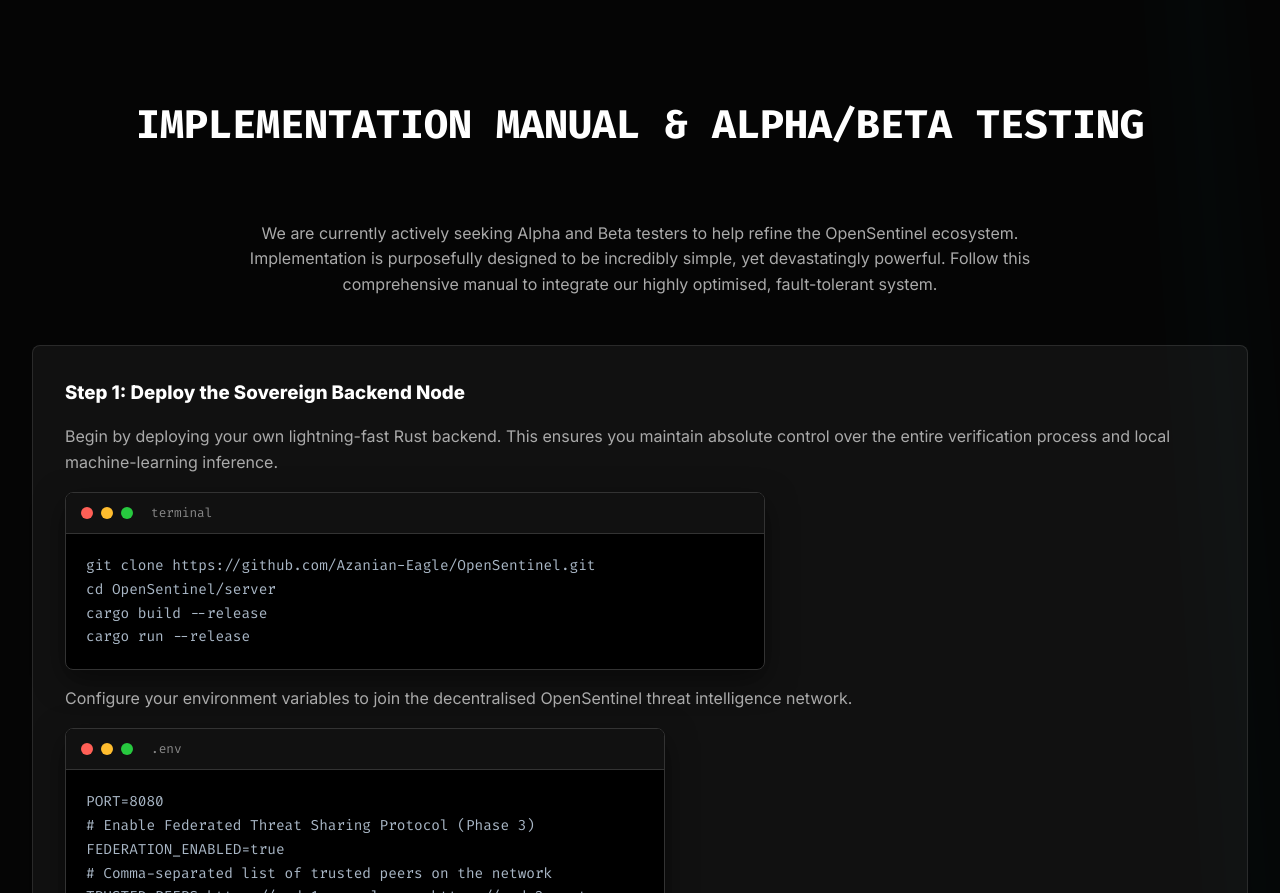
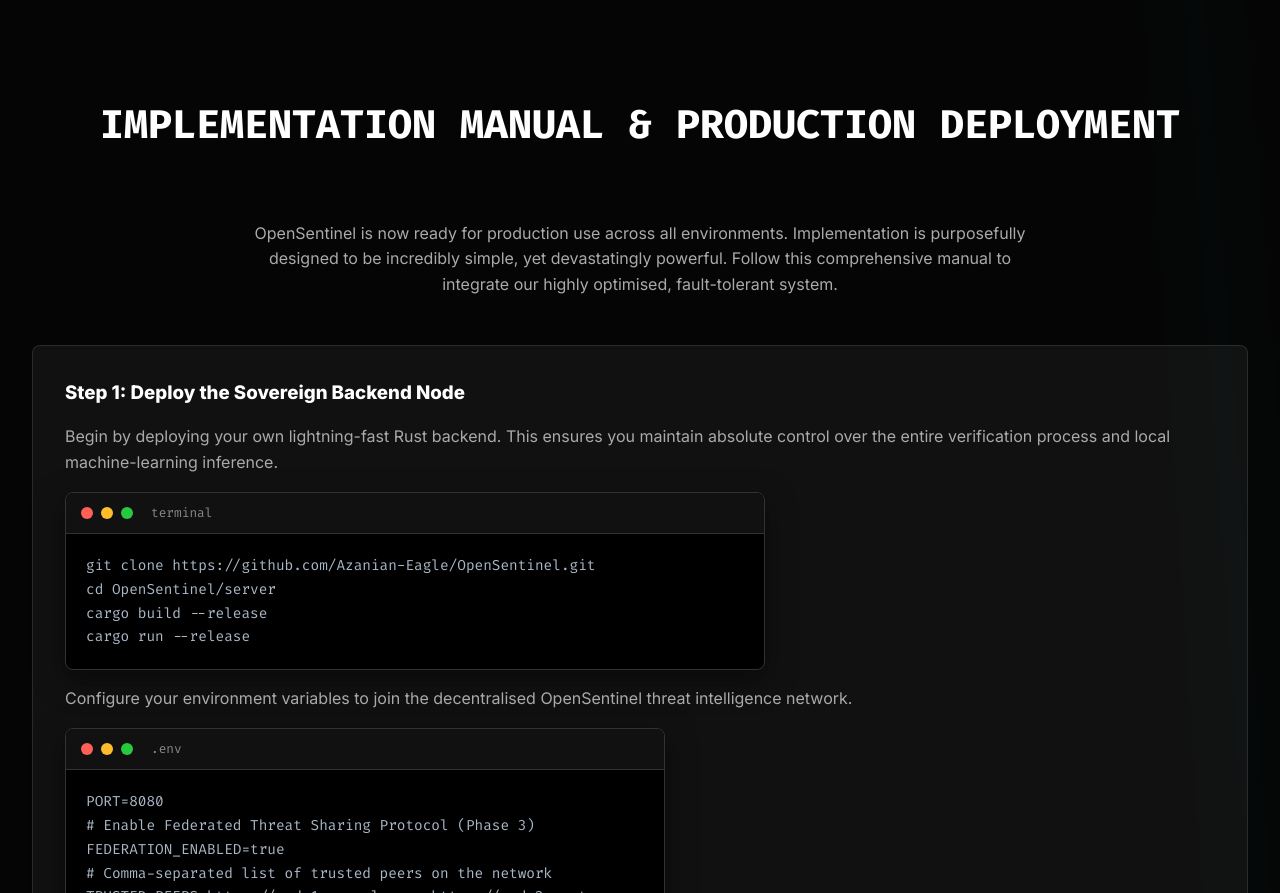
Before and after one commit to Azanian-Eagle/OpenSentinel, a website: page docs/index.html in a window 1280 px wide. Shown: the part 7732-8625 px from the top of the page. Drawn offline with Linux system fonts and the light colour scheme.

Commit message:
Update docs for production release and enforce South African English

```diff
--- a/docs/index.html
+++ b/docs/index.html
@@ -4,8 +4,8 @@
     <meta charset="UTF-8">
     <meta name="viewport" content="width=device-width, initial-scale=1.0">
     <title>OpenSentinel | Privacy-First Bot Protection by Azanian Eagle</title>
-    <meta name="description" content="OpenSentinel by Azanian Eagle: The free, open-source, non-invasive alternative to CAPTCHA. Protect your site with behavioural analysis, not puzzles. Privacy-first, POPIA compliant, and forged in Mzansi. No third-party AI training.">
-    <meta name="keywords" content="behavioural analysis, behavioural biometrics, bot protection, privacy-first, GDPR, POPIA compliance, Rust, Actix-web, OpenSentinel, Azanian Eagle, South Africa, open source, cybersecurity, investor ready, anti-bot, fraud prevention, React, Vue, Angular, framework agnostic">
+    <meta name="description" content="OpenSentinel by Azanian Eagle: The free, open-source, non-invasive alternative to CAPTCHA. Protect your site with behavioural analysis, not puzzles. Privacy-first, POPIA compliant, and forged in Mzansi. No third-party AI training. Now in 1.0 Production Release.">
+    <meta name="keywords" content="behavioural analysis, behavioural biometrics, bot protection, privacy-first, GDPR, POPIA compliance, Rust, Actix-web, OpenSentinel, Azanian Eagle, South Africa, open source, cybersecurity, investor ready, anti-bot, fraud prevention, React, Vue, Angular, framework agnostic, 1.0, production release, stable">
     <meta name="author" content="Azanian Eagle">
     <meta name="robots" content="index, follow">
     <link rel="canonical" href="https://azanian-eagle.github.io/OpenSentinel/">
@@ -372,9 +372,9 @@
 
         <!-- Updated Implementation Manual Section -->
         <section id="install" class="install container-limit" style="margin-top: 6rem;">
-            <h2 class="section-title">Implementation Manual & Alpha/Beta Testing</h2>
+            <h2 class="section-title">Implementation Manual & Production Deployment</h2>
             <p style="text-align: center; max-width: 800px; margin: 0 auto 3rem; color: #aaa;">
-                We are currently actively seeking Alpha and Beta testers to help refine the OpenSentinel ecosystem. Implementation is purposefully designed to be incredibly simple, yet devastatingly powerful. Follow this comprehensive manual to integrate our highly optimised, fault-tolerant system.
+                OpenSentinel is now ready for production use across all environments. Implementation is purposefully designed to be incredibly simple, yet devastatingly powerful. Follow this comprehensive manual to integrate our highly optimised, fault-tolerant system.
             </p>
 
             <div style="background: rgba(255, 255, 255, 0.05); padding: 2rem; border-radius: 8px; border: 1px solid rgba(255, 255, 255, 0.1); margin-bottom: 2rem; text-align: left;">
--- a/package.json
+++ b/package.json
@@ -11,6 +11,7 @@
     "test": "tests"
   },
   "scripts": {
+    "build": "./scripts/prepare_deploy.sh",
     "test": "echo \"Error: no test specified\" && exit 1"
   },
   "repository": {
```
Also changed, not shown: 1 other file.
